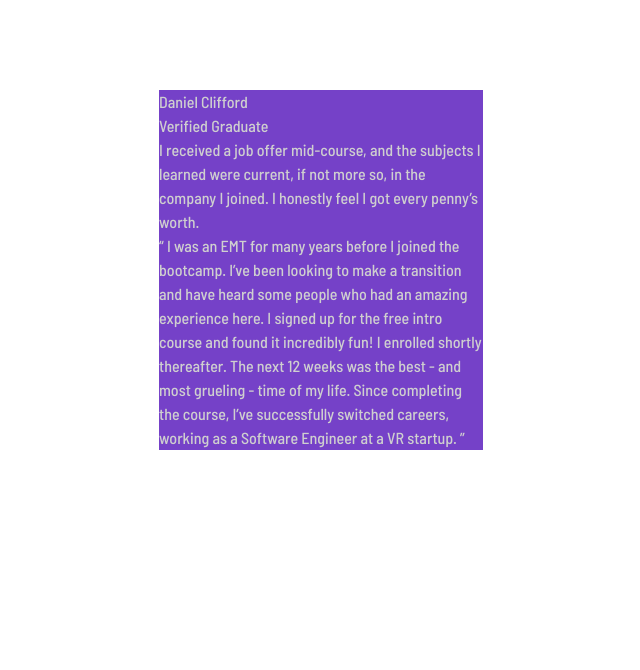
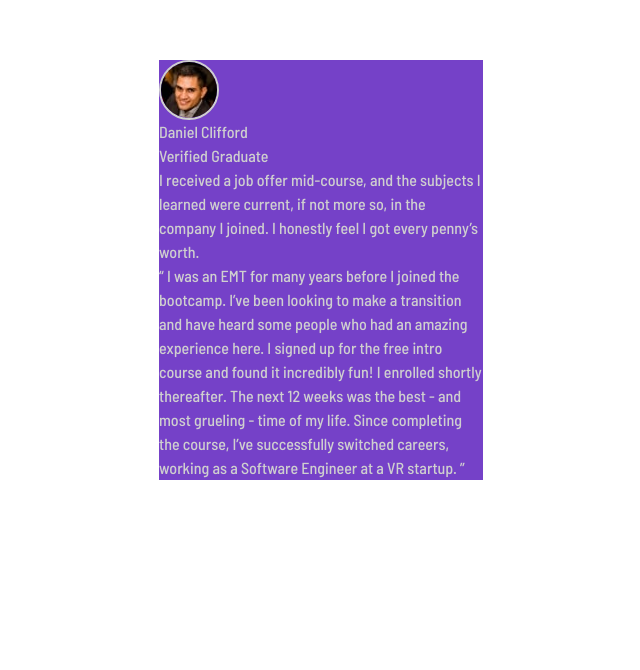
Before and after one commit to StephenYu2018/testimonials-grid-section-main, a React (Vite) app: page / in a window 1280 px wide. Shown: the part 130-800 px from the top of the page, without its empty margins (319-959 px from the left). Built offline with nearby package versions, Linux system fonts and the light colour scheme.

Commit message:
add styles to profile picture in card

```diff
--- a/src/App.jsx
+++ b/src/App.jsx
@@ -23,6 +23,7 @@ function cards() {
   return [
     {
       content: {
+        pictureURL: './images/image-daniel.jpg',
         fullName: 'Daniel Clifford',
         title: `I received a job offer mid-course, and the subjects I learned
         were current, if not more so, in the company I joined. I honestly feel
--- a/src/TestimonialCard.jsx
+++ b/src/TestimonialCard.jsx
@@ -3,7 +3,9 @@ function TestimonialCard({ content, style }) {
   return (
     <article className={`${style.gridArea} ${style.backgroundColor}`}>
       <div>
-        <img src={content.pictureURL} className={`${style.pictureBorderColor}`} />
+        <img src={content.pictureURL}
+        className={`${style.pictureBorderColor} border-2 w-auto h-auto rounded-full`}
+        />
         <div>
           <h3 className={`${style.textColor} font-barlow`}>{content.fullName}</h3>
           <p className={`${style.textColor} font-barlow`}>Verified Graduate</p>
```
